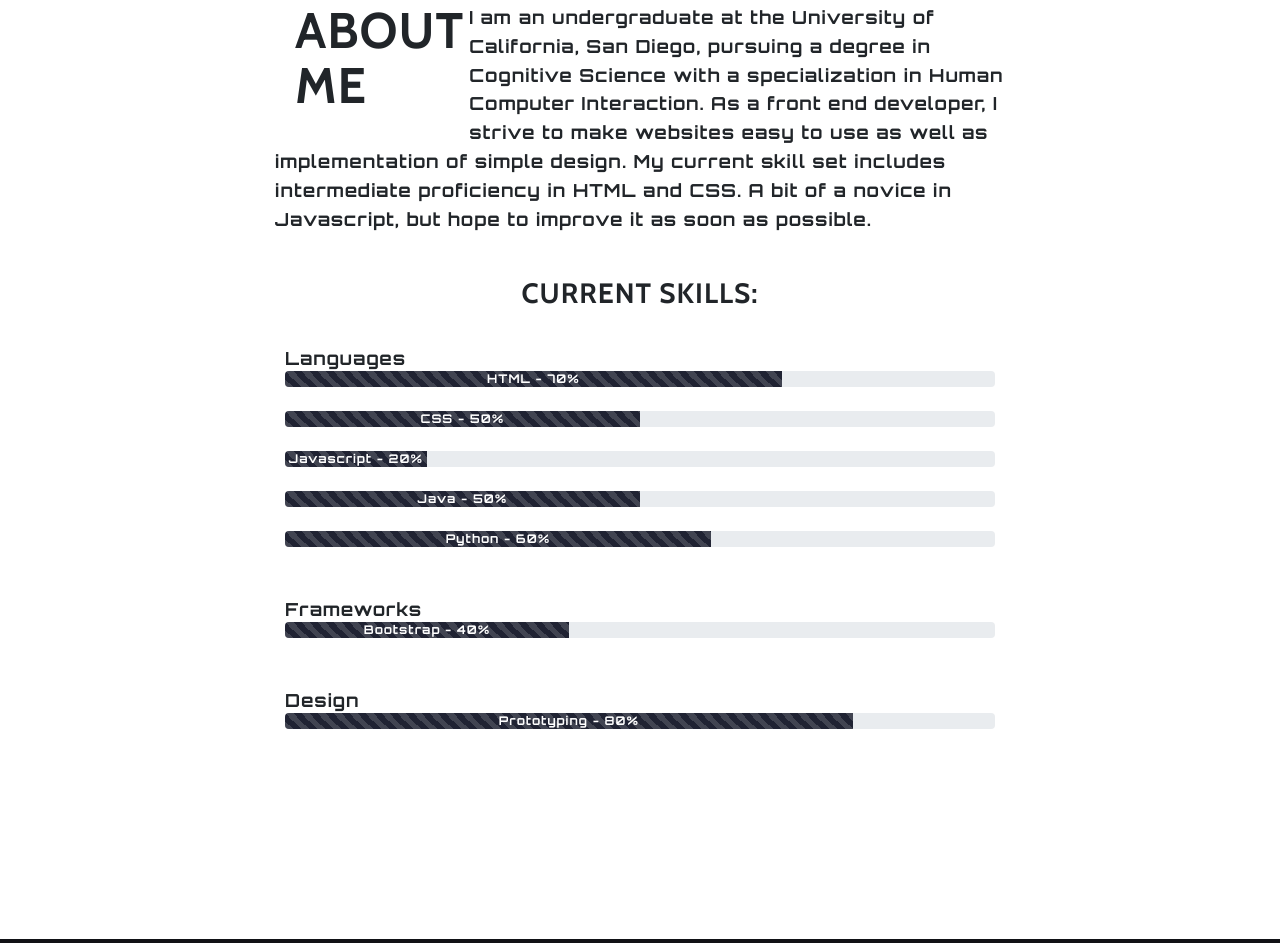
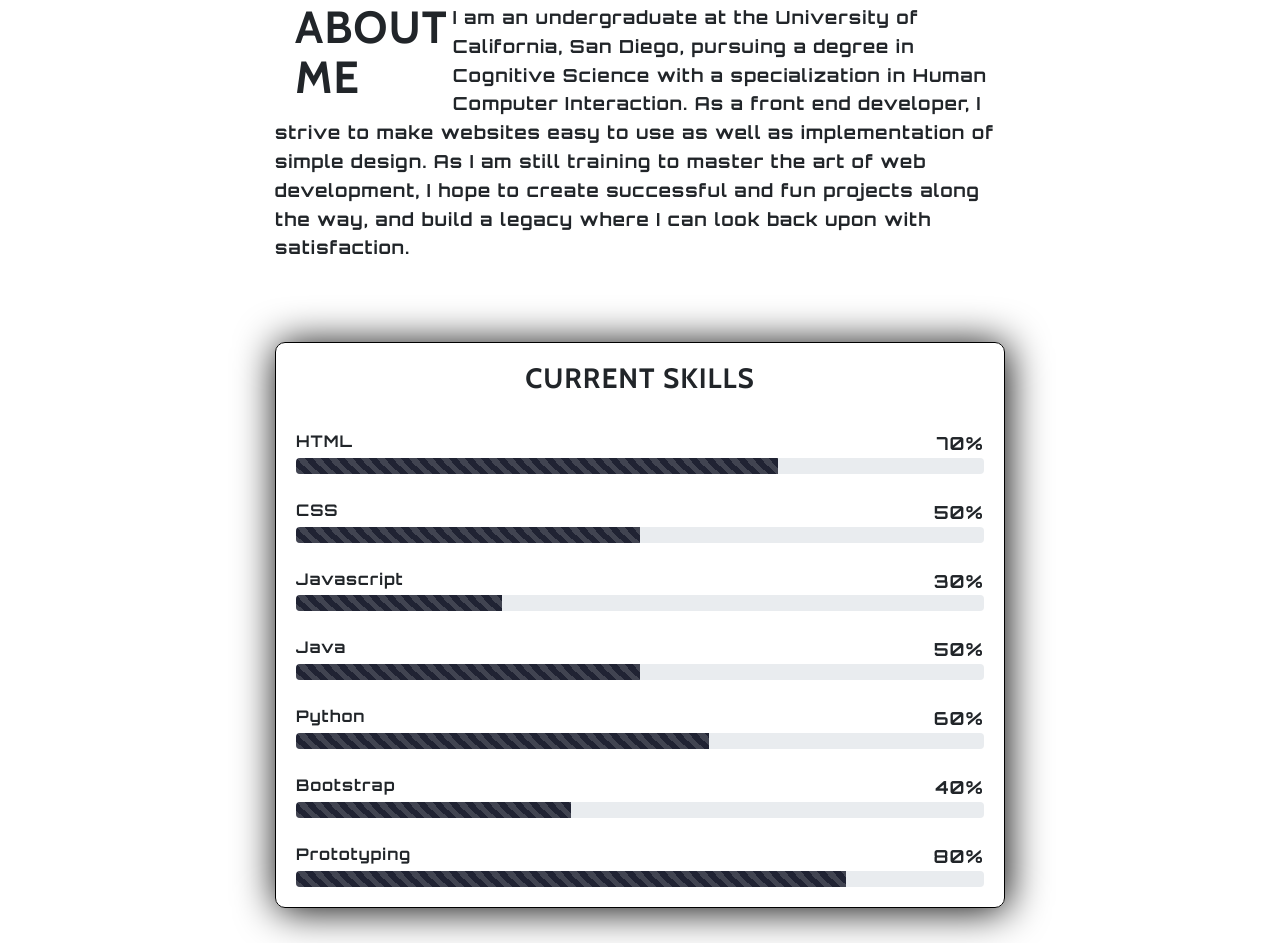
Before and after one commit to henrvzhou/henrvzhou, a plain HTML site: page index.html in a window 1280 px wide. Shown: the part 997-1940 px from the top of the page. Drawn offline with nearby package versions, Linux system fonts and the light colour scheme.

Commit message:
Small update

```diff
--- a/css/style.css
+++ b/css/style.css
@@ -121,7 +121,7 @@ a:focus, a:hover {
 
   #mainNav .nav-link.active {
     outline: none;
-    background-color: rgba(255, 255, 255, 0.3);
+    background-color: rgba(205, 147, 82, 0.7); /* 255, 255, 255, 03 */
   }
 
   #mainNav .nav-link.active:hover {
@@ -138,7 +138,7 @@ a:focus, a:hover {
   padding: 200px 0;
   text-align: center;
   color: #FFF;
-  background: url("../img/retro2.png") no-repeat bottom center scroll;
+  background: url("../img/cn2.jpeg") no-repeat bottom center scroll;
   background-color: #000;
   -webkit-background-size: cover;
   -moz-background-size: cover;
@@ -191,8 +191,8 @@ a:focus, a:hover {
 .about-title {
   text-align: left;
   float: left;
-  font-size: 50px;
-  padding: 0 0 10px 10px;
+  font-size: 45px;
+  padding: 0 0 1px 10px;
   margin: 0 5px 10px 10px;
 }
 
@@ -201,7 +201,20 @@ a:focus, a:hover {
 }
 
 .progress-container {
-  padding: 10px;
+  padding: 20px;
+  border: 1px solid #000;
+  border-radius: 10px;
+  box-shadow: 2px 2px 40px #000;
+  margin-top: 80px;
+}
+
+.progress-label-left {
+  float: left;
+}
+
+.progress-label-right {
+  text-align: right;
+  margin-bottom: 0px;
 }
 
 .progress-bar {
@@ -225,7 +238,7 @@ a:focus, a:hover {
 
 /* Projects page */
 #projects {
-  background-color: rgb(17, 18, 22); /* #131414 */
+  background-color: rgb(2, 26, 54); /* #131414; retro2[rgb(17, 18, 22)]*/
   color: #FFF;
   padding-top: 50px;
 }
@@ -321,7 +334,6 @@ ul.banner-social-buttons {
 }
 
 
-
 footer {
   background-color: #000; /* #535456 */
   padding: 50px 0;
@@ -356,3 +368,10 @@ img::-moz-selection {
 body {
   -webkit-tap-highlight-color: rgba(255, 255, 255, 0.2);
 }
+
+
+@media (max-width: 320px) {
+  .about-title {
+    font-size: 32px;
+  }
+}
--- a/index.html
+++ b/index.html
@@ -71,61 +71,87 @@
               <p>
                 I am an undergraduate at the University of California, San Diego, pursuing a degree in Cognitive Science with a specialization in
                 Human Computer Interaction. As a front end developer, I strive to make websites easy to use as well as implementation of simple
-                design. My current skill set includes intermediate proficiency in HTML and CSS. A bit of a novice in Javascript, but hope to improve it as
-                soon as possible.
+                design. As I am still training to master the art of web development, I hope to create successful and fun projects along the way,
+                and build a legacy where I can look back upon with satisfaction.
               </p>
             </div>
             <div class="progress-container">
               <div class="progress-header">
-                <h3>Current Skills:</h3>
+                <h3>Current Skills</h3>
               </div>
 
-              <p id="language-header">Languages</p>
+              <!--<p id="language-header">Languages</p>-->
+              <div class="progress-label-container">
+                <span class="progress-label-left">HTML</span>
+                <p class="progress-label-right">70%</p>
+              </div>
               <div class="progress">
                 <div class="progress-bar progress-bar-striped " role="progressbar" aria-valuenow="70" aria-valuemin="0" aria-valuemax="100" style="width:70%">
-                  HTML - 70%
+
                 </div>
               </div>
               <br>
+              <div class="progress-label-container">
+                <span class="progress-label-left">CSS</span>
+                <p class="progress-label-right">50%</p>
+              </div>
               <div class="progress">
                 <div class="progress-bar progress-bar-striped " role="progressbar" aria-valuenow="50" aria-valuemin="0" aria-valuemax="100" style="width:50%">
-                  CSS - 50%
+
                 </div>
               </div>
               <br>
+              <div class="progress-label-container">
+                <span class="progress-label-left">Javascript</span>
+                <p class="progress-label-right">30%</p>
+              </div>
               <div class="progress">
-                <div class="progress-bar progress-bar-striped " role="progressbar" aria-valuenow="20" aria-valuemin="0" aria-valuemax="100" style="width:20%">
-                  Javascript - 20%
+                <div class="progress-bar progress-bar-striped " role="progressbar" aria-valuenow="30" aria-valuemin="0" aria-valuemax="100" style="width:30%">
+
                 </div>
               </div>
               <br>
+              <div class="progress-label-container">
+                <span class="progress-label-left">Java</span>
+                <p class="progress-label-right">50%</p>
+              </div>
               <div class="progress">
                 <div class="progress-bar progress-bar-striped " role="progressbar" aria-valuenow="50" aria-valuemin="0" aria-valuemax="100" style="width:50%">
-                  Java - 50%
+
                 </div>
               </div>
               <br>
+              <div class="progress-label-container">
+                <span class="progress-label-left">Python</span>
+                <p class="progress-label-right">60%</p>
+              </div>
               <div class="progress">
                 <div class="progress-bar progress-bar-striped " role="progressbar" aria-valuenow="60" aria-valuemin="0" aria-valuemax="100" style="width:60%">
-                  Python - 60%
+
                 </div>
               </div>
-              <br>
 
               <br>
-              <p id="frameworks-header">Frameworks</p>
+              <!--<p id="frameworks-header">Frameworks</p>-->
+              <div class="progress-label-container">
+                <span class="progress-label-left">Bootstrap</span>
+                <p class="progress-label-right">40%</p>
+              </div>
               <div class="progress">
                 <div class="progress-bar progress-bar-striped " role="progressbar" aria-valuenow="40" aria-valuemin="0" aria-valuemax="100" style="width:40%">
-                  Bootstrap - 40%
+
                 </div>
               </div>
-              <br>
 
               <br>
-              <p id="design-header">Design</p>
+              <!--<p id="design-header">Design</p>-->
+              <div class="progress-label-container">
+                <span class="progress-label-left">Prototyping</span>
+                <p class="progress-label-right">80%</p>
+              </div>
               <div class="progress">
                 <div class="progress-bar progress-bar-striped " role="progressbar" aria-valuenow="80" aria-valuemin="0" aria-valuemax="100" style="width:80%">
-                  Prototyping - 80%
+
                 </div>
               </div>
             </div>
```
Also changed, not shown: img/cn2.jpeg (added).
